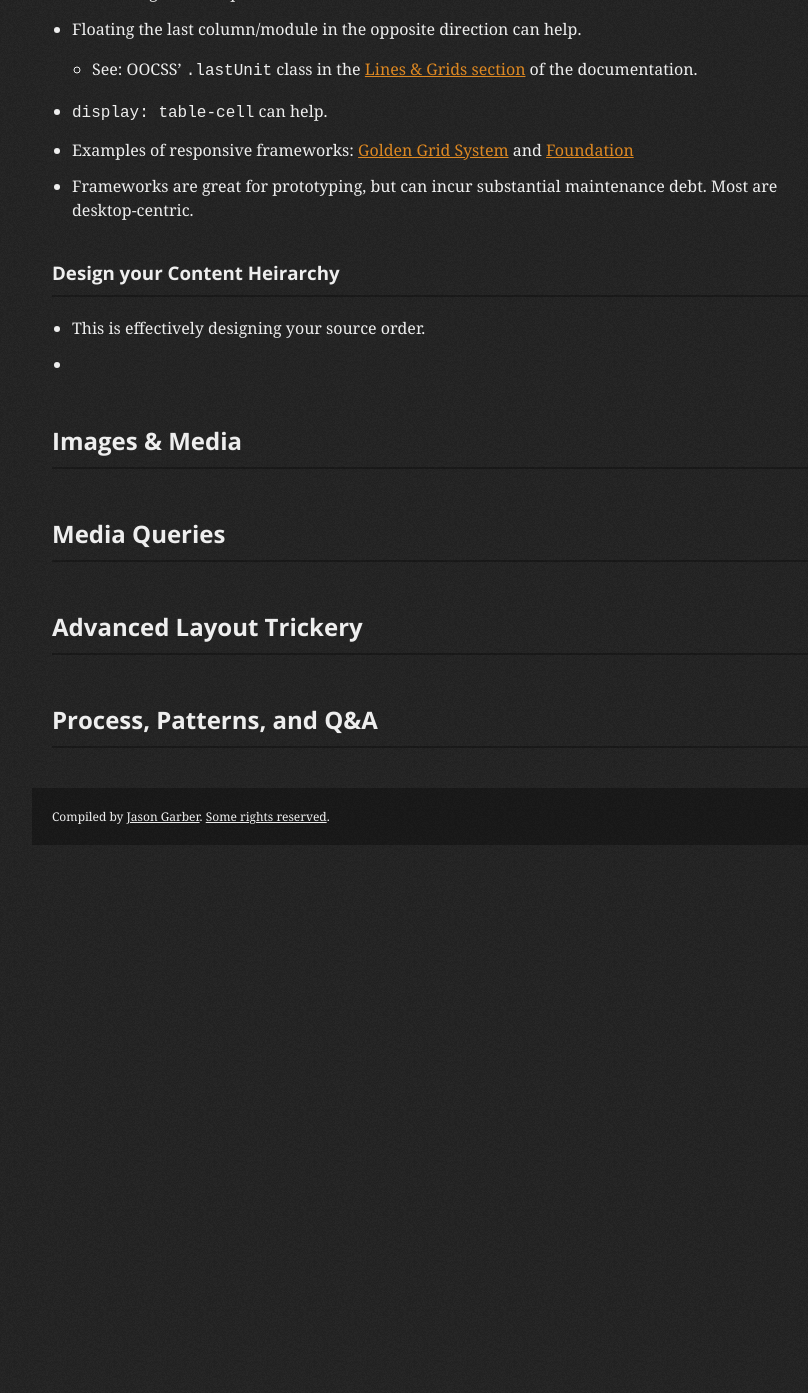
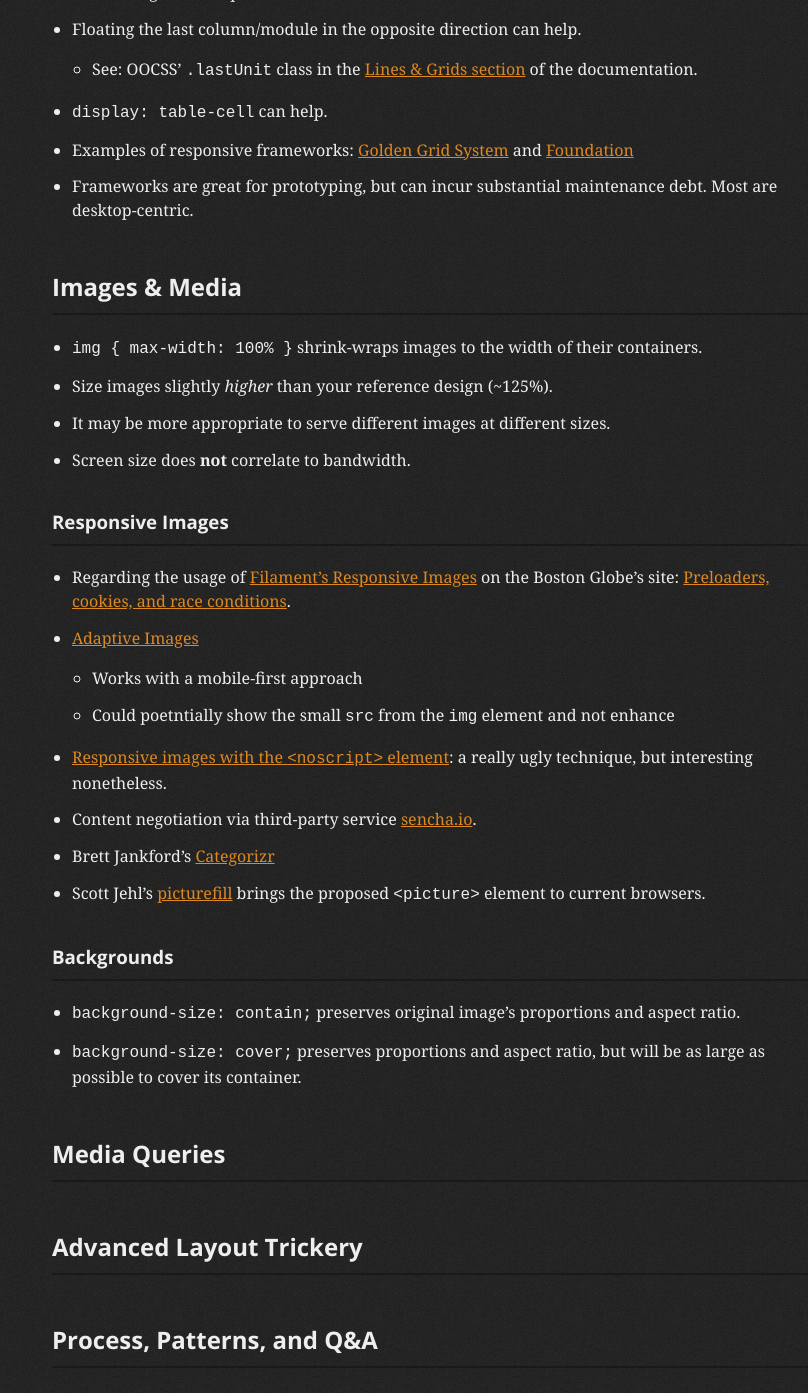
Before and after one commit to jgarber623/sketchnotes.sixtwothree.org, a Jekyll site: the page built from _posts/2012-08-08-responsive-web-design-workshop.md, in a window 1280 px wide and 1400 px high, scrolled down 1953 px. Shown: the top 1393 px of the window, without its empty margins (204-1012 px from the left). Built offline with Jekyll 4.4.1, drawn with Linux system fonts in a browser that asks for light colours; before the commit the page ends 2798 px from its top, so only the background shows below that.

Commit message:
Still more notes from Ethan's workshop.

```diff
--- a/_posts/2012-08-08-responsive-web-design-workshop.md
+++ b/_posts/2012-08-08-responsive-web-design-workshop.md
@@ -60,13 +60,28 @@ Mark Boulton, [A New Canon](http://vimeo.com/35719862):
 - Examples of responsive frameworks: [Golden Grid System](http://goldengridsystem.com/) and [Foundation](http://foundation.zurb.com/)
 - Frameworks are great for prototyping, but can incur substantial maintenance debt. Most are desktop-centric.
 
-### Design your Content Heirarchy ###
-
-- This is effectively designing your source order.
--
-
 ## Images & Media ##
 
+- `img { max-width: 100% }` shrink-wraps images to the width of their containers.
+- Size images slightly _higher_ than your reference design (~125%).
+- It may be more appropriate to serve different images at different sizes.
+- Screen size does **not** correlate to bandwidth.
+
+### Responsive Images ###
+
+- Regarding the usage of [Filament's Responsive Images](https://github.com/filamentgroup/Responsive-Images/) on the Boston Globe's site: [Preloaders, cookies, and race conditions](http://blog.yoav.ws/2011/09/Preloaders-cookies-and-race-conditions).
+- [Adaptive Images](http://adaptive-images.com/)
+	- Works with a mobile-first approach
+	- Could poetntially show the small `src` from the `img` element and not enhance
+- [Responsive images with the `<noscript>` element](http://www.headlondon.com/our-thoughts/technology/posts/creating-responsive-images-using-the-noscript-tag/): a really ugly technique, but interesting nonetheless.
+- Content negotiation via third-party service [sencha.io](http://www.sencha.com/).
+- Brett Jankford's [Categorizr](http://www.brettjankord.com/2012/01/16/categorizr-a-modern-device-detection-script/)
+- Scott Jehl's [picturefill](https://github.com/scottjehl/picturefill/) brings the proposed `<picture>` element to current browsers.
+
+### Backgrounds ###
+
+- `background-size: contain;` preserves original image's proportions and aspect ratio.
+- `background-size: cover;` preserves proportions and aspect ratio, but will be as large as possible to cover its container.
 
 ## Media Queries ##
 
```
